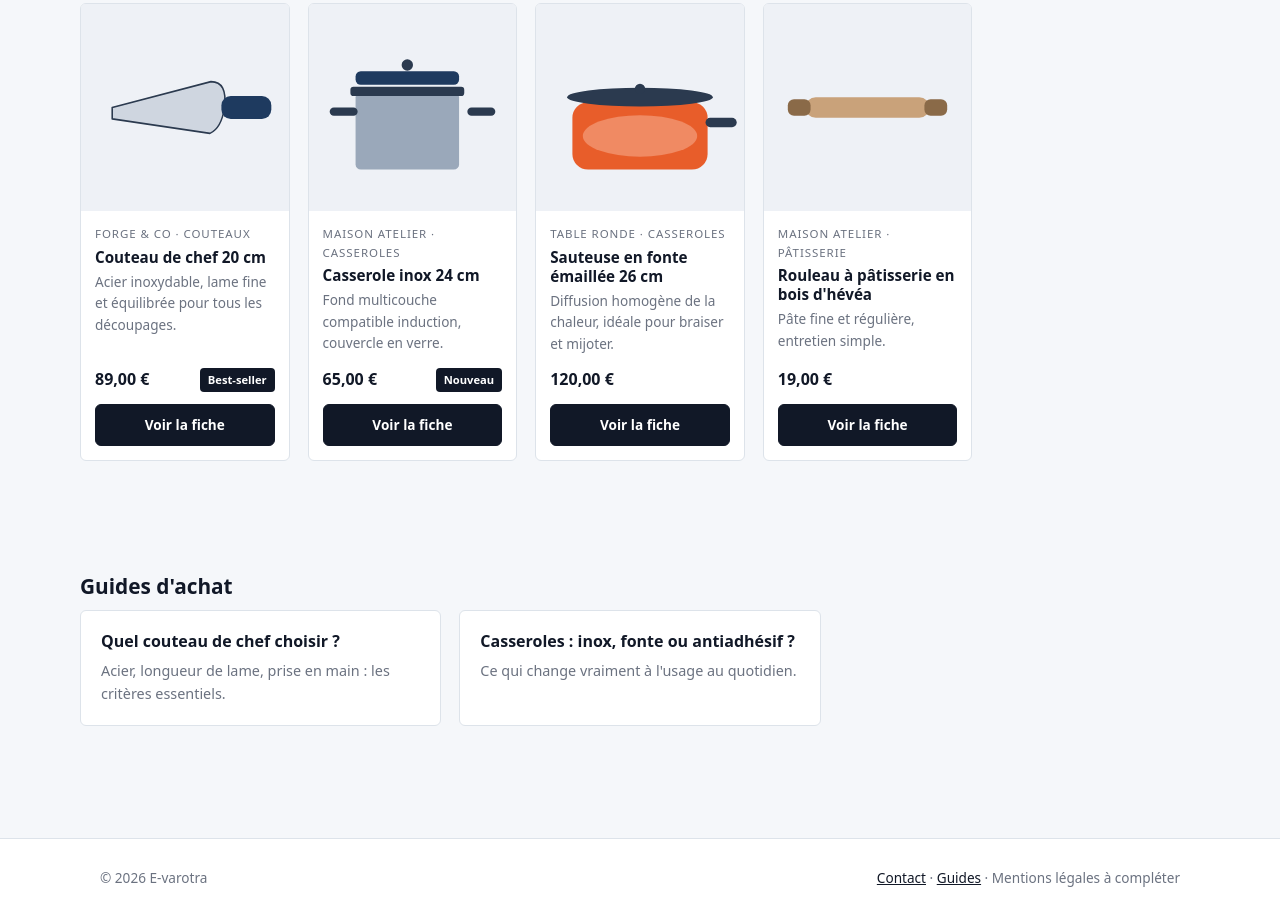
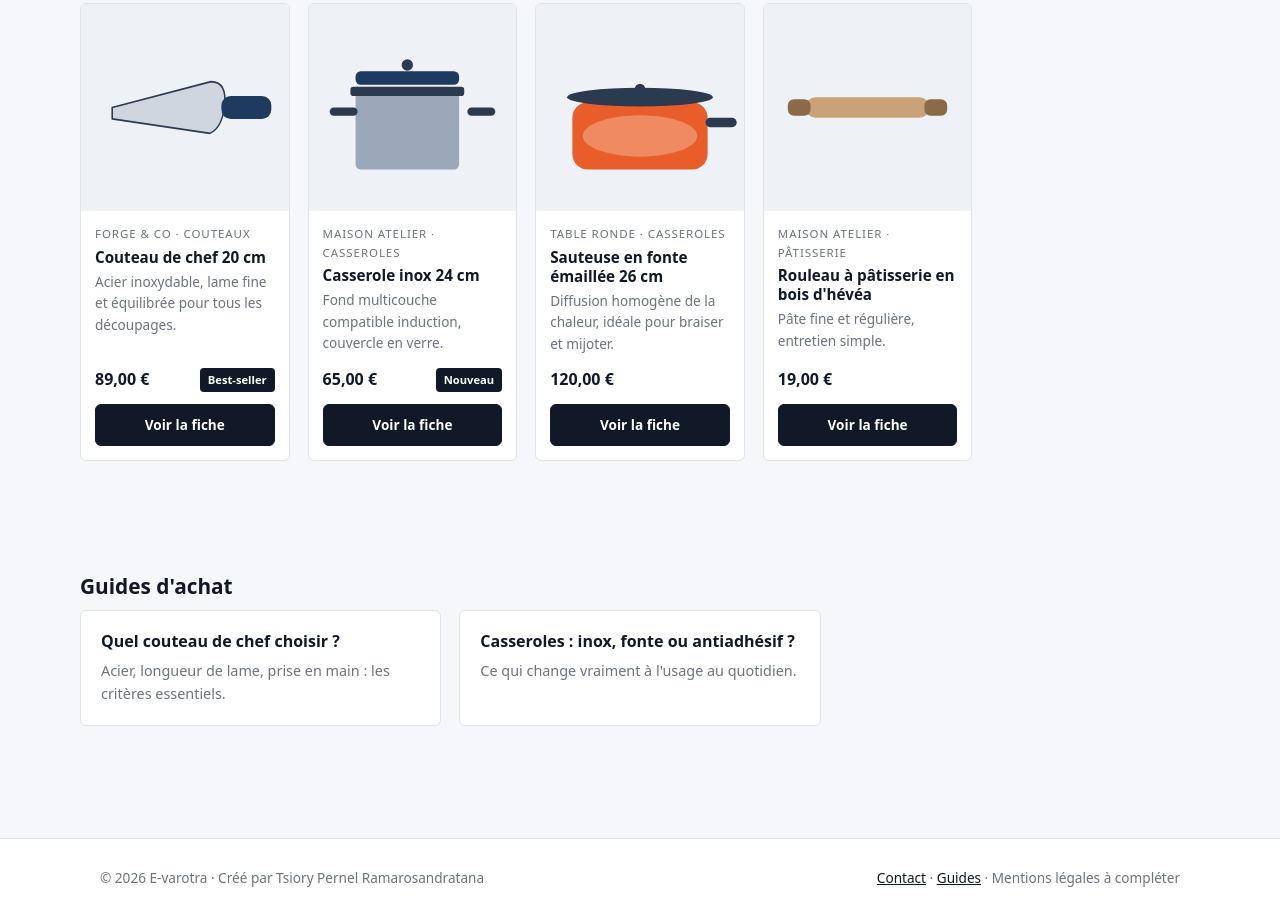
Before and after one commit to TsioryP/E-varotra, a plain HTML site: page index.html in a window 1280 px wide. Shown: the part 1064-1980 px from the top of the page. Drawn offline with Linux system fonts and the light colour scheme.

Commit message:
Ajoute le nom du créateur dans le pied de page
Co-Authored-By: Claude Haiku 5.5 <noreply@anthropic.com>
Claude-Session: https://claude.ai/code/session_01PxiSbpE3YH9r53zWUYX92a

```diff
--- a/index.html
+++ b/index.html
@@ -96,7 +96,7 @@
 
   <footer class="site-footer">
     <div class="container footer-inner">
-      <span>© 2026 E-varotra</span>
+      <span>© 2026 E-varotra · Créé par Tsiory Pernel Ramarosandratana</span>
       <span><a href="pages/contact.html">Contact</a> · <a href="pages/guides.html">Guides</a> · Mentions légales à compléter</span>
     </div>
   </footer>
```
Also changed, not shown: pages/contact.html (+1 -1 lines), pages/guides.html (+1 -1 lines), pages/produit.html (+1 -1 lines), pages/produits.html (+1 -1 lines).
